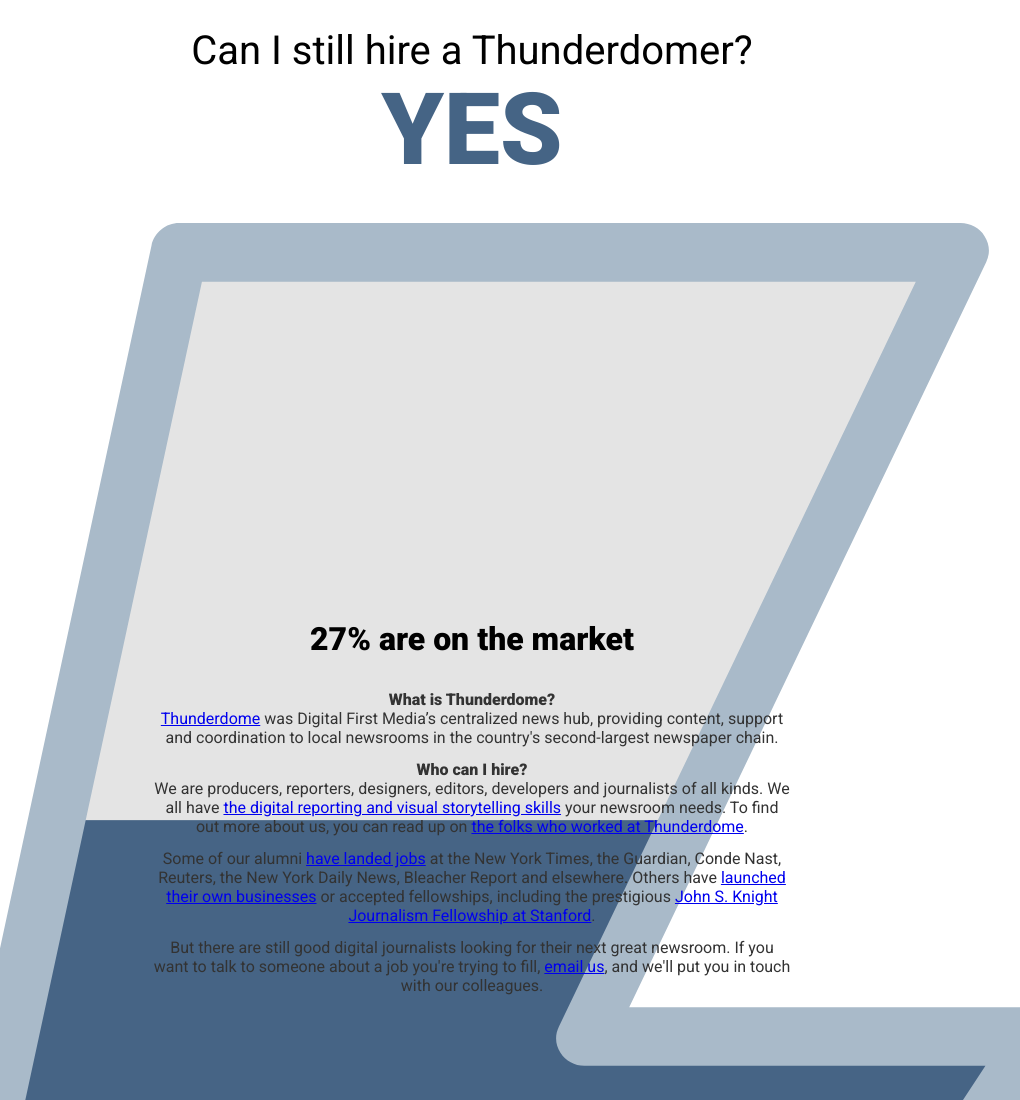
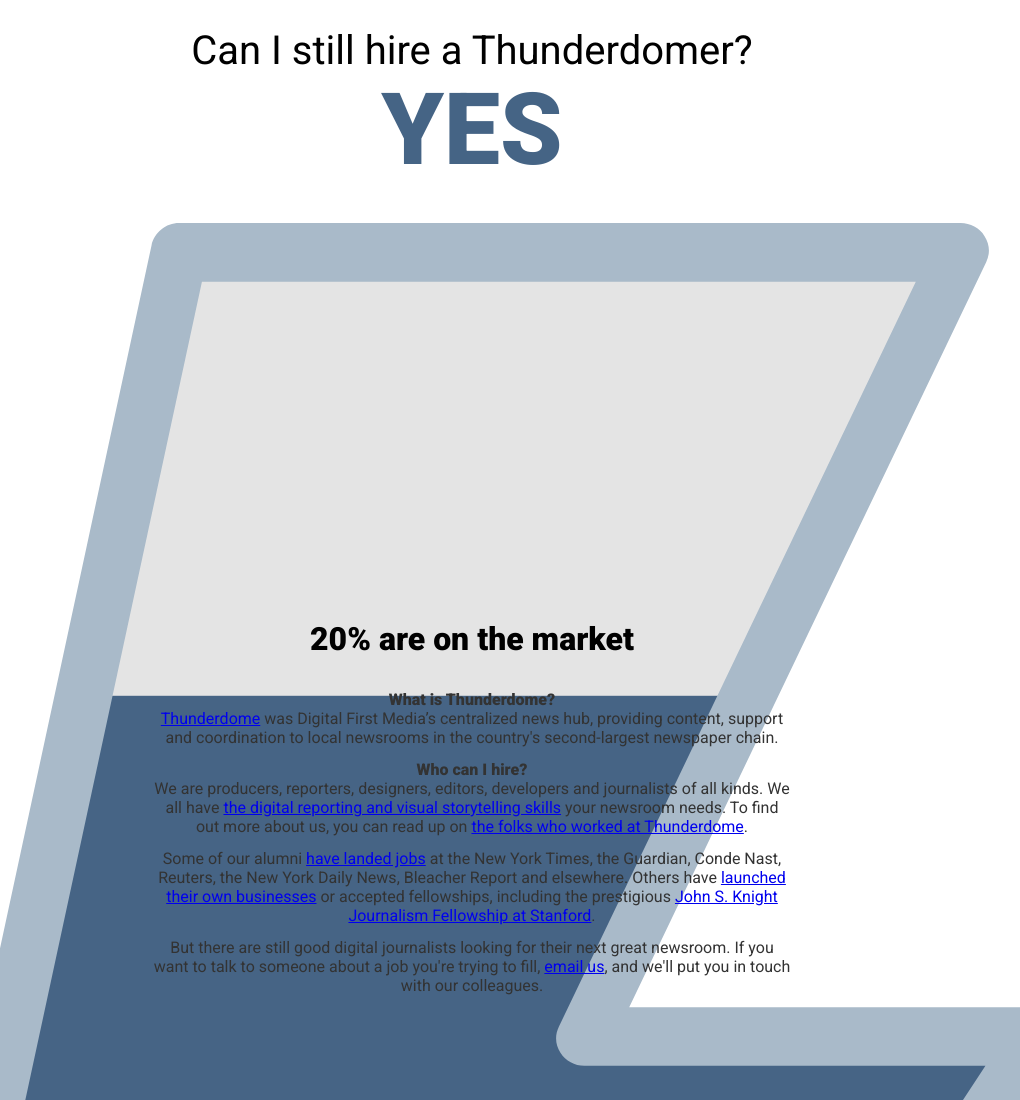
Before and after one commit to tommeagher/hire-a-tdomer, a plain HTML site: page index.html in a window 1280 px wide. Shown: the top 1100 px of the page, without its empty margins (168-1188 px from the left). Drawn offline with nearby package versions, Linux system fonts and the light colour scheme.

Commit message:
updated gigs

```diff
--- a/index.html
+++ b/index.html
@@ -69,7 +69,7 @@
 	<script src="http://ajax.googleapis.com/ajax/libs/jquery/1.9.1/jquery.min.js"></script>
 	<script>
 
-		var jobs =  35;
+		var jobs =  38;
 
 		var total = 48;
 		var perc = jobs/total;
```
